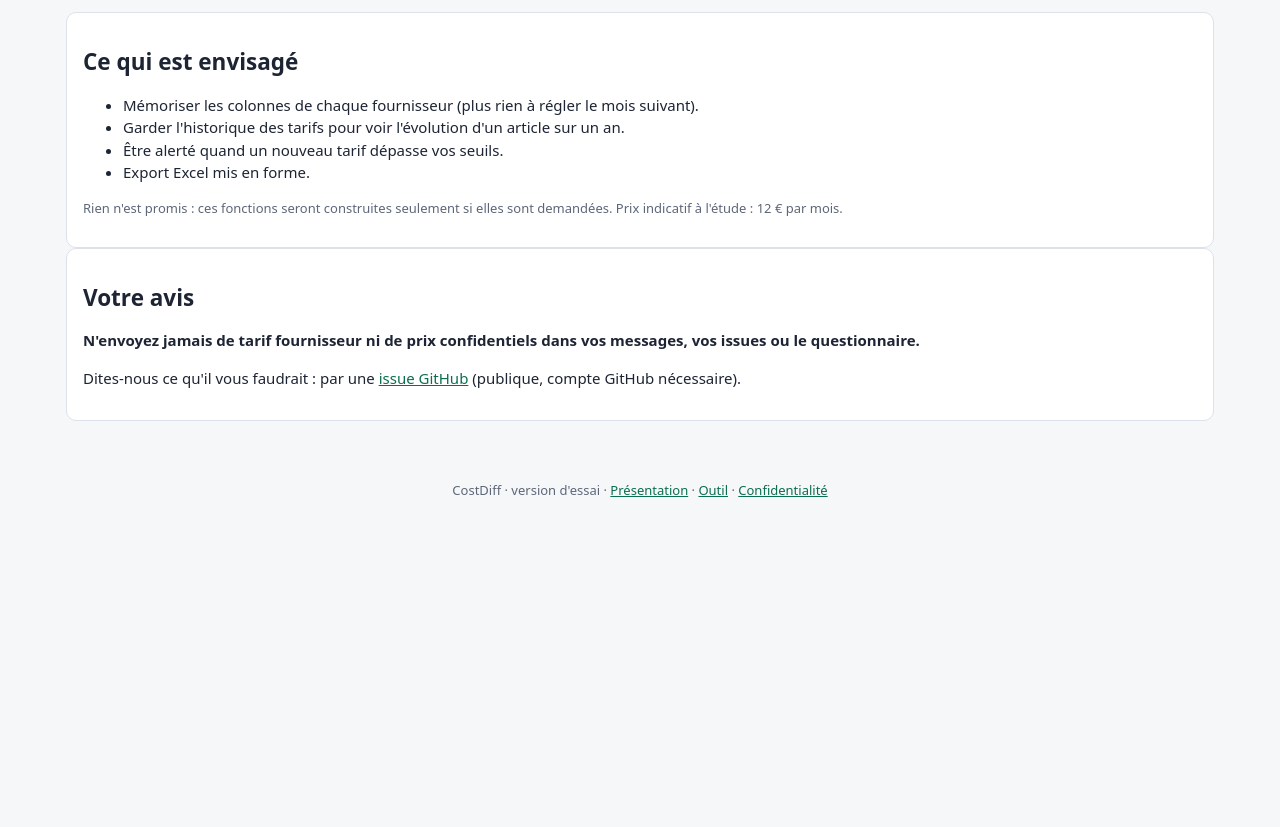
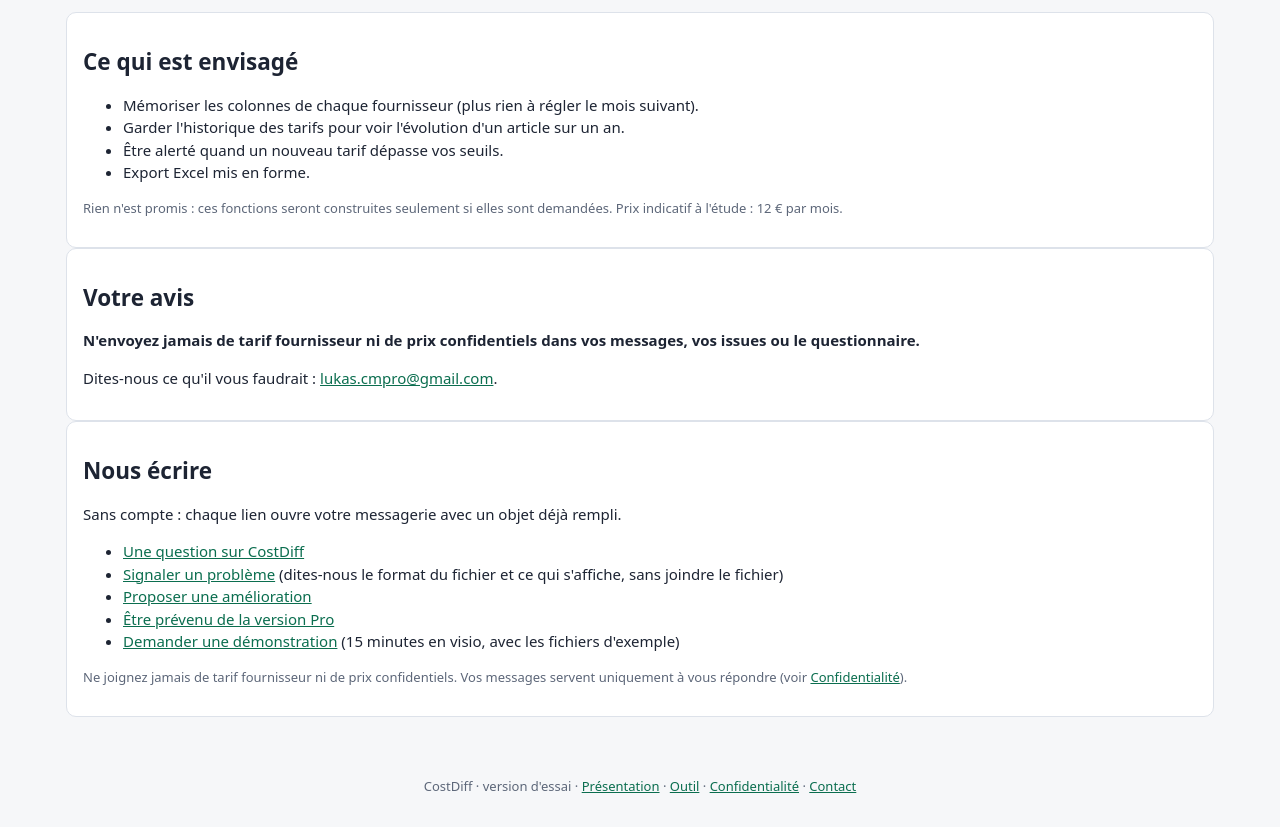
Before and after one commit to lukasdevahive/costdiff, a plain HTML site: page pro.html in a window 1280 px wide. Shown: the part 209-1036 px from the top of the page. Before the commit the page ends 800 px from the top, so only its background shows below. Drawn offline with Linux system fonts and the light colour scheme.

Commit message:
Usage statistics on (GoatCounter, cookieless, fixed events only); no-account contact path with 5 reasons (dedicated address); privacy page names the controller and the Gmail host

```diff
--- a/js/config.js
+++ b/js/config.js
@@ -2,16 +2,16 @@
 // every page), never by hand: an endpoint missing from the CSP would be blocked by the browser.
 
 /** GoatCounter site code ("costdiff" -> https://costdiff.goatcounter.com/count). Empty = statistics off. */
-export const GOATCOUNTER = "";
+export const GOATCOUNTER = "costdiff";
 
 /** Public form for the Pro interest survey (https://tally.so/r/...). Empty = the survey button is hidden. */
 export const PRO_FORM_URL = "";
 
 /** Dedicated contact address shown on the pages (never a personal one). Empty = GitHub issues link. */
-export const CONTACT_EMAIL = "";
+export const CONTACT_EMAIL = "lukas.cmpro@gmail.com";
 
 /** Name published as data controller in privacy.html (chosen by the founder). Required before statistics or the survey. */
-export const CONTROLLER = "";
+export const CONTROLLER = "Lukas";
 
 /** Only these hosts send statistics: local development and previews are never counted. */
 export const PROD_HOSTS = ["lukasdevahive.github.io"];
--- a/js/page.js
+++ b/js/page.js
@@ -12,5 +12,11 @@ for (const n of document.querySelectorAll("[data-form-section]")) n.hidden = !PR
 if (CONTACT_EMAIL) {
   for (const a of document.querySelectorAll("[data-contact]")) { a.href = `mailto:${CONTACT_EMAIL}`; a.textContent = CONTACT_EMAIL; a.hidden = false; }
   for (const n of document.querySelectorAll("[data-contact-fallback]")) n.hidden = true;
+  // one link per reason, with a prefilled subject; the body reminds people not to attach price lists
+  const body = ["Bonjour,", "", "", "", "(Merci de ne joindre aucun tarif fournisseur ni prix confidentiel.)"].join("\r\n");
+  for (const a of document.querySelectorAll("[data-contact-subject]")) {
+    a.href = `mailto:${CONTACT_EMAIL}?subject=${encodeURIComponent("CostDiff : " + a.dataset.contactSubject)}&body=${encodeURIComponent(body)}`;
+  }
+  for (const n of document.querySelectorAll("[data-contact-list]")) n.hidden = false;
 }
 wirePage();
--- a/js/stats.js
+++ b/js/stats.js
@@ -18,6 +18,11 @@ export const EVENTS = Object.freeze({
   "pro-page": "Clic vers la page Pro",
   "pro-form": "Clic vers le questionnaire Pro",
   "contact-click": "Clic sur le contact",
+  "contact-question": "Contact : demande de renseignements",
+  "contact-bug": "Contact : signalement d'un problème",
+  "contact-idea": "Contact : suggestion",
+  "contact-pro": "Contact : intérêt pour la version Pro",
+  "contact-demo": "Contact : demande de démonstration",
 });
 
 const PAGES = new Set(["/", "/index.html", "/app.html", "/privacy.html", "/pro.html", "/404.html"]);
--- a/pro.html
+++ b/pro.html
@@ -3,7 +3,7 @@
 <head>
 <meta charset="utf-8">
 <meta name="viewport" content="width=device-width, initial-scale=1">
-<meta http-equiv="Content-Security-Policy" content="default-src 'self'; script-src 'self'; style-src 'self'; img-src 'self' data:; connect-src 'self'; object-src 'none'; base-uri 'none'; form-action 'none'">
+<meta http-equiv="Content-Security-Policy" content="default-src 'self'; script-src 'self'; style-src 'self'; img-src 'self' data: https://costdiff.goatcounter.com; connect-src 'self' https://costdiff.goatcounter.com; object-src 'none'; base-uri 'none'; form-action 'none'">
 <meta name="referrer" content="no-referrer">
 <title>CostDiff Pro (en préparation) : dites-nous ce qu'il vous faut</title>
 <meta name="description" content="CostDiff Pro est en préparation : mémoire des colonnes de chaque fournisseur, historique des tarifs, alertes. Dites-nous ce qui vous serait utile.">
@@ -39,8 +39,24 @@
     <p data-pro-fallback>Dites-nous ce qu'il vous faudrait : <a data-contact data-stat="contact-click" href="#" hidden></a><span data-contact-fallback>par une <a href="https://github.com/lukasdevahive/costdiff/issues" data-stat="contact-click">issue GitHub</a> (publique, compte GitHub nécessaire)</span>.</p>
     <p class="note" data-form-section hidden>Le questionnaire est hébergé par Tally (Belgique, Union européenne). Détails dans la page <a href="privacy.html">Confidentialité</a>.</p>
   </section>
+
+  <section class="box" id="contact">
+    <h2>Nous écrire</h2>
+    <div data-contact-list hidden>
+    <p>Sans compte : chaque lien ouvre votre messagerie avec un objet déjà rempli.</p>
+    <ul>
+      <li><a data-contact-subject="Demande de renseignements" data-stat="contact-question" href="#">Une question sur CostDiff</a></li>
+      <li><a data-contact-subject="Problème" data-stat="contact-bug" href="#">Signaler un problème</a> (dites-nous le format du fichier et ce qui s'affiche, sans joindre le fichier)</li>
+      <li><a data-contact-subject="Suggestion" data-stat="contact-idea" href="#">Proposer une amélioration</a></li>
+      <li><a data-contact-subject="Version Pro" data-stat="contact-pro" href="#">Être prévenu de la version Pro</a></li>
+      <li><a data-contact-subject="Démonstration" data-stat="contact-demo" href="#">Demander une démonstration</a> (15 minutes en visio, avec les fichiers d'exemple)</li>
+    </ul>
+    </div>
+    <p data-contact-fallback>Pour l'instant : une <a href="https://github.com/lukasdevahive/costdiff/issues" data-stat="contact-click">issue GitHub</a> (publique, compte GitHub nécessaire).</p>
+    <p class="note">Ne joignez jamais de tarif fournisseur ni de prix confidentiels. Vos messages servent uniquement à vous répondre (voir <a href="privacy.html">Confidentialité</a>).</p>
+  </section>
 </main>
-<footer class="foot">CostDiff · version d'essai · <a href="index.html">Présentation</a> · <a href="app.html">Outil</a> · <a href="privacy.html">Confidentialité</a></footer>
+<footer class="foot">CostDiff · version d'essai · <a href="index.html">Présentation</a> · <a href="app.html">Outil</a> · <a href="privacy.html">Confidentialité</a> · <a href="#contact">Contact</a></footer>
 <script type="module" src="js/page.js"></script>
 </body>
 </html>
```
Also changed, not shown: 404.html (+1 -1 lines), app.html (+2 -2 lines), index.html (+2 -2 lines), privacy.html (+16 -7 lines), img/app-diff.png, 1 other file.
